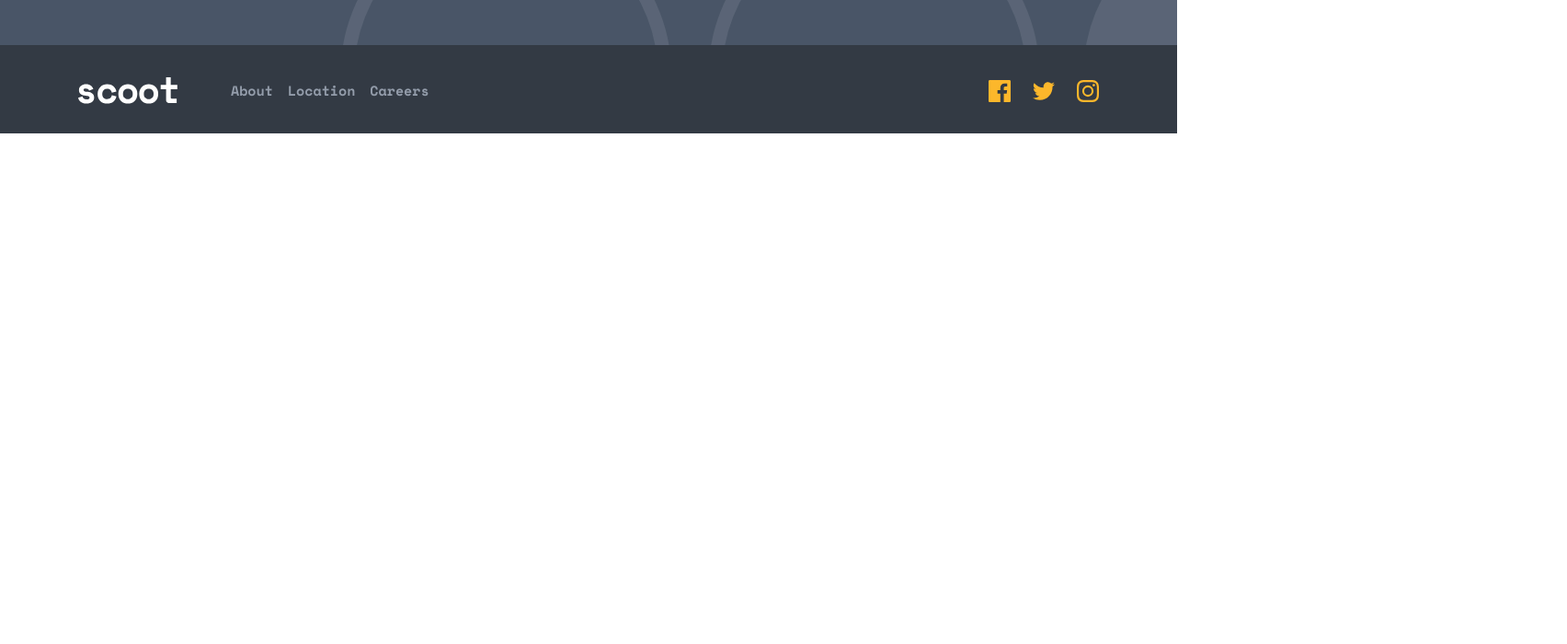
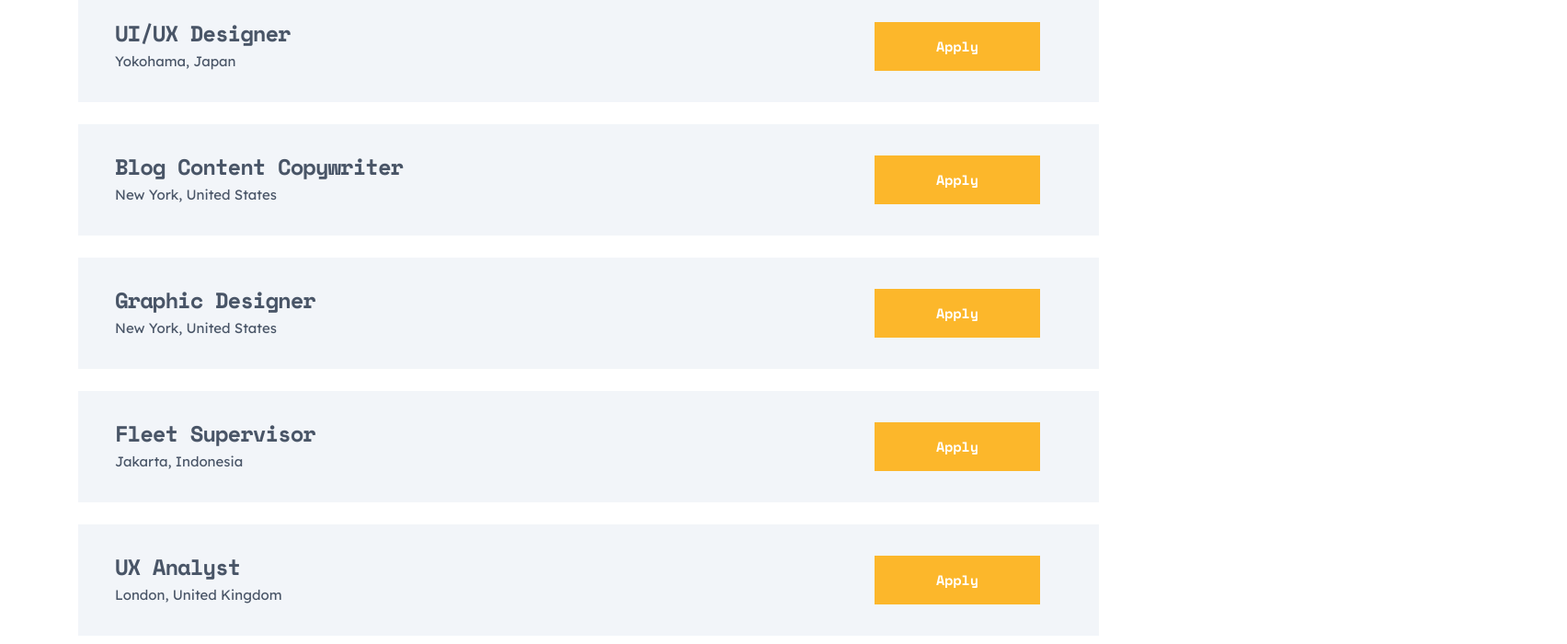
Before and after one commit to vanderms/scoot-multipage-website, an Angular app: page /careers in a window 1280 px wide. Shown: the part 1860-2560 px from the top of the page at 92% size, 1704 px wide, since content can reach past the window. Before the commit the page ends 2005 px from the top, so only its background shows below. Built offline with nearby package versions, Linux system fonts and the light colour scheme.

Commit message:
feat: implement section available jobs responsive design

```diff
--- a/src/app/app.module.ts
+++ b/src/app/app.module.ts
@@ -26,6 +26,7 @@ import { OurValuesCardComponent } from './components/cards/our-values-card/our-v
 import { FaqCardComponent } from './components/cards/faq-card/faq-card.component';
 import { JoinUsSectionComponent } from './components/sections/join-us-section/join-us-section.component';
 import { AvailableJobsSectionComponent } from './components/sections/available-jobs-section/available-jobs-section.component';
+import { JobCardComponent } from './components/cards/job-card/job-card.component';
 
 @NgModule({
   declarations: [
@@ -53,6 +54,7 @@ import { AvailableJobsSectionComponent } from './components/sections/available-j
     FaqCardComponent,
     JoinUsSectionComponent,
     AvailableJobsSectionComponent,
+    JobCardComponent,
   ],
   imports: [BrowserModule, AppRoutingModule],
   providers: [],
--- /dev/null
+++ b/src/app/components/cards/job-card/job-card.component.html
@@ -0,0 +1,9 @@
+<article
+  class="surface-light-dense p-8 bg-neutral-200 flex flex-col gap-4 items-center md:flex-row
+    md:justify-between xl:py-8 xl:pl-10 xl:pr-16">
+  <header>
+    <h3 class="heading-xs text-center md:text-left">{{ role }}</h3>
+    <p class="mt-1 body-md text-center md:text-left">{{ location }}</p>
+  </header>
+  <a routerLink="/careers" class="button-primary w-[11.25rem]">Apply</a>
+</article>
--- /dev/null
+++ b/src/app/components/cards/job-card/job-card.component.ts
@@ -0,0 +1,15 @@
+import { Component, Input, OnInit } from '@angular/core';
+
+@Component({
+  selector: 'app-job-card',
+  templateUrl: './job-card.component.html',
+  styles: [],
+})
+export class JobCardComponent implements OnInit {
+  @Input() role: string = '';
+  @Input() location: string = '';
+
+  constructor() {}
+
+  ngOnInit(): void {}
+}
--- a/src/app/components/sections/available-jobs-section/available-jobs-section.component.html
+++ b/src/app/components/sections/available-jobs-section/available-jobs-section.component.html
@@ -1 +1,11 @@
-<p>available-jobs-section works!</p>
+<section aria-labelledby="title_careers_04"
+  class="surface-light-dense my-[9.0625rem] md:my-[7.5rem] xl:mb-[10rem]">
+  <div class="container">
+    <h2 id="title_careers_04" class="sr-only">Jobs</h2>
+    <ul class="flex flex-col gap-4 xl:gap-6">
+      <li *ngFor="let job of jobs">
+        <app-job-card [role]="job.role" [location]="job.location"></app-job-card>
+      </li>
+    </ul>
+  </div>
+</section>
--- a/src/app/components/sections/available-jobs-section/available-jobs-section.component.ts
+++ b/src/app/components/sections/available-jobs-section/available-jobs-section.component.ts
@@ -1,16 +1,41 @@
 import { Component, OnInit } from '@angular/core';
+
+const AVAILABLE_JOBS = [
+  {
+    role: 'General Manager',
+    location: 'Jakarta, Indonesia',
+  },
+  {
+    role: 'UI/UX Designer',
+    location: 'Yokohama, Japan',
+  },
+  {
+    role: 'Blog Content Copywriter',
+    location: 'New York, United States',
+  },
+  {
+    role: 'Graphic Designer',
+    location: 'New York, United States',
+  },
+  {
+    role: 'Fleet Supervisor',
+    location: 'Jakarta, Indonesia',
+  },
+  {
+    role: 'UX Analyst',
+    location: 'London, United Kingdom',
+  },
+];
 
 @Component({
   selector: 'app-available-jobs-section',
   templateUrl: './available-jobs-section.component.html',
-  styles: [
-  ]
+  styles: [],
 })
 export class AvailableJobsSectionComponent implements OnInit {
+  jobs = AVAILABLE_JOBS;
 
-  constructor() { }
+  constructor() {}
 
-  ngOnInit(): void {
-  }
-
+  ngOnInit(): void {}
 }
--- a/src/app/components/sections/join-us-section/join-us-section.component.html
+++ b/src/app/components/sections/join-us-section/join-us-section.component.html
@@ -1,5 +1,5 @@
 <section aria-labelledby="title_careers_01"
-  class="surface-light mt-[4.5rem] xl:mt-[7.5rem]">
+  class="surface-light mt-[4.5rem] xl:mt-[7.5rem] overflow-hidden">
   <div
     class="container grid grid-cols-1 gap-14 xl:grid-cols-[27.8125rem,27.8125rem] xl:justify-between">
     <div class="relative flex justify-center xl:order-1">
```
